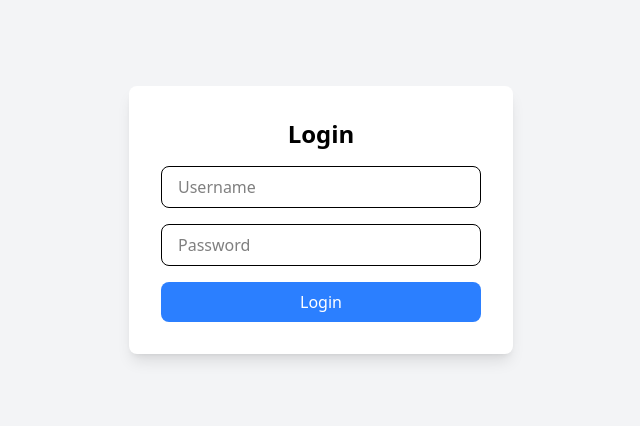
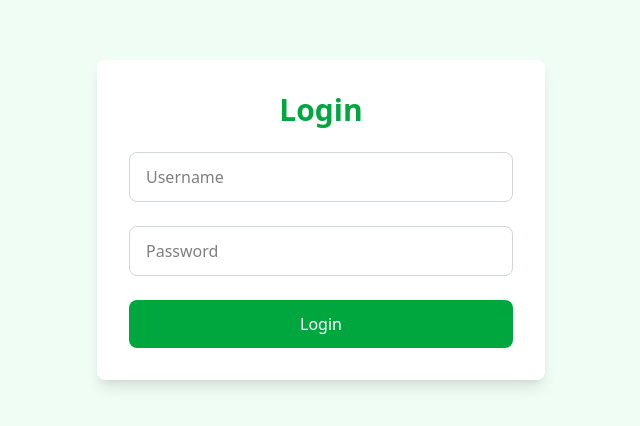
Before and after one commit to ChamilkaMihiraj2002/SpiritX_Zenova_01_01, a React (Vite) app in the folder frontend/: page /login in a window 1280 px wide. Shown: the part 180-606 px from the top of the page, without its empty margins (319-959 px from the left). Built offline with nearby package versions, Linux system fonts and the light colour scheme.

Commit message:
edited login page

```diff
--- a/frontend/src/pages/Login.jsx
+++ b/frontend/src/pages/Login.jsx
@@ -67,10 +67,12 @@ function Login() {
   };
 
   return (
-    <div className="flex justify-center items-center h-screen bg-gray-100">
-      <div className="bg-white p-8 rounded-lg shadow-lg w-96">
-        <h2 className="text-2xl font-semibold text-center mb-4">Login</h2>
-        <form onSubmit={handleSubmit} className="space-y-4">
+    <div className="flex justify-center items-center h-screen bg-green-50">
+      <div className="bg-white p-8 rounded-lg shadow-lg w-full max-w-md">
+        <h2 className="text-3xl font-semibold text-center text-green-600 mb-6">
+          Login
+        </h2>
+        <form onSubmit={handleSubmit} className="space-y-6">
           {/* Username Field */}
           <div>
             <input
@@ -79,7 +81,7 @@ function Login() {
               placeholder="Username"
               value={formData.username}
               onChange={handleChange}
-              className="w-full px-4 py-2 border rounded-lg focus:outline-none focus:ring-2 focus:ring-blue-500"
+              className="w-full px-4 py-3 border border-gray-300 rounded-lg focus:outline-none focus:ring-2 focus:ring-green-500"
             />
             {errors.username && (
               <p className="text-red-500 text-sm mt-1">{errors.username}</p>
@@ -94,7 +96,7 @@ function Login() {
               placeholder="Password"
               value={formData.password}
               onChange={handleChange}
-              className="w-full px-4 py-2 border rounded-lg focus:outline-none focus:ring-2 focus:ring-blue-500"
+              className="w-full px-4 py-3 border border-gray-300 rounded-lg focus:outline-none focus:ring-2 focus:ring-green-500"
             />
             {errors.password && (
               <p className="text-red-500 text-sm mt-1">{errors.password}</p>
@@ -111,7 +113,7 @@ function Login() {
           {/* Login Button */}
           <button
             type="submit"
-            className="w-full bg-blue-500 text-white py-2 rounded-lg hover:bg-blue-600 transition duration-300"
+            className="w-full bg-green-600 text-white py-3 rounded-lg hover:bg-green-700 transition duration-300"
           >
             Login
           </button>
```
